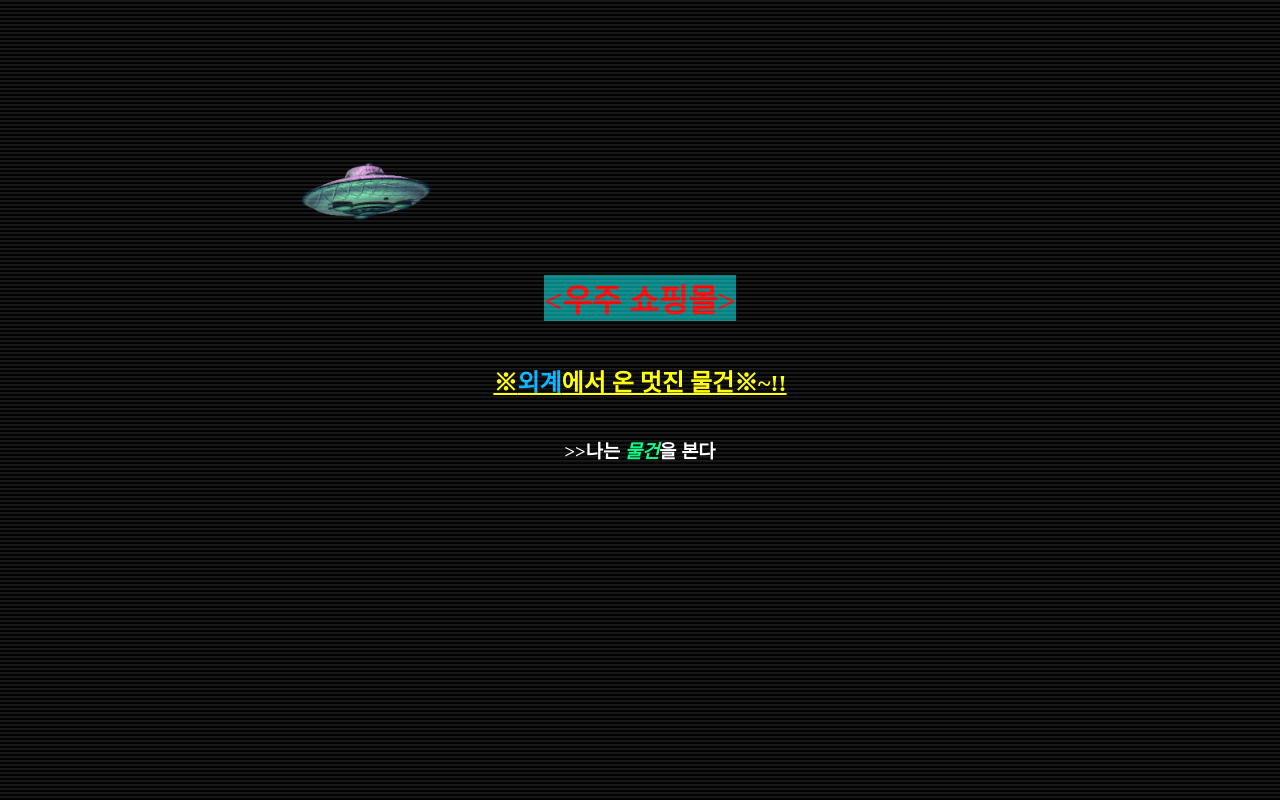
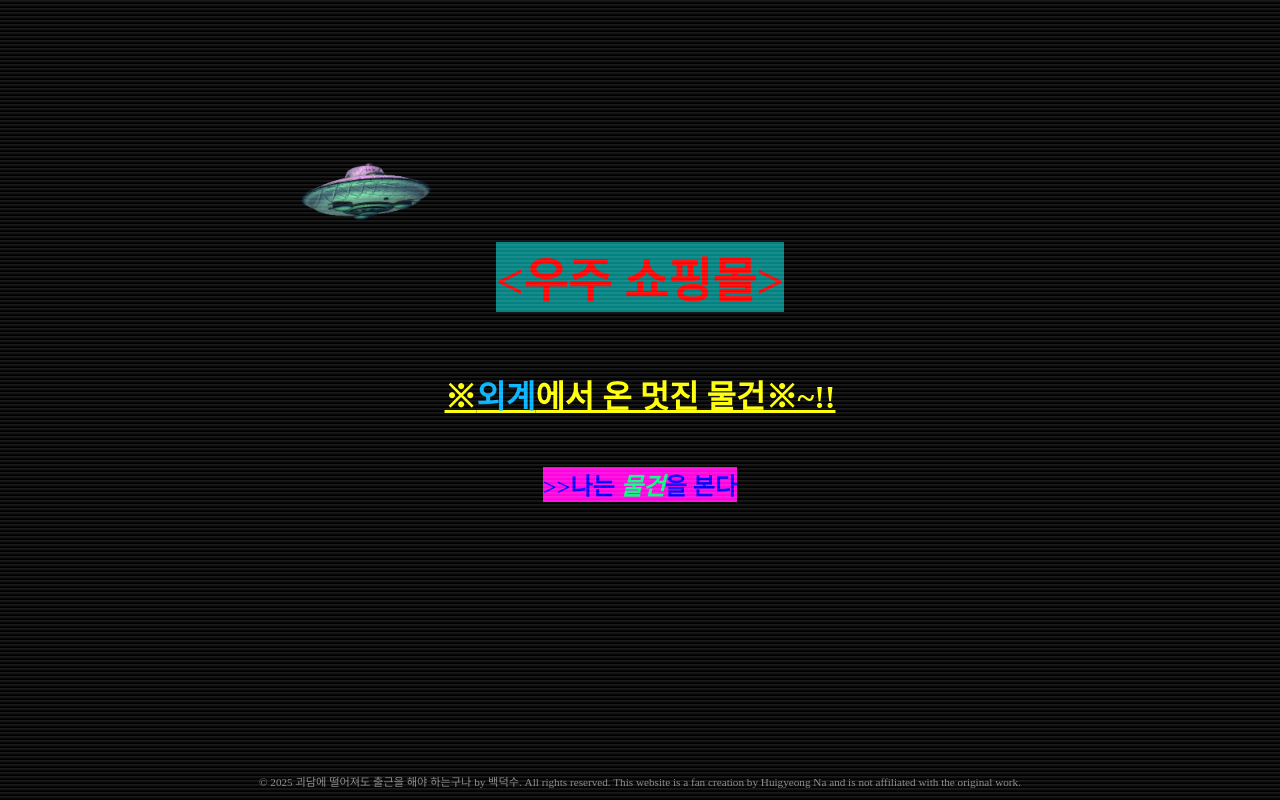
Before and after one commit to h1gyeon9/alien-shoppingmall, a plain HTML site: page index.html in a window 1280 px wide. Drawn offline with Linux system fonts and the light colour scheme.

Commit message:
footer 추가 및 index 페이지 폰트와 자잘한 디자인 수정

```diff
--- a/css/index.css
+++ b/css/index.css
@@ -12,12 +12,24 @@ main{
 
 #title{
     background-color: teal;
+    font-size: 3rem;
     color: red;
 }
 
 #introduction{
     text-decoration: underline;
+    font-size: 2rem;
     color: yellow;
+}
+
+#linktomall{
+    background-color: rgb(255, 0, 225);
+    font-size: 1.5rem;
+    color: rgb(0, 0, 255);
+}
+
+#colorChange{
+    animation: changeColor 1s infinite alternate;
 }
 
 @keyframes changeColor{
@@ -26,10 +38,6 @@ main{
     100% {color: rgb(0, 179, 255);}
 }
 
-#colorChange{
-    animation: changeColor 1s infinite alternate;
-}
-
 #ufogif{
     width: 10rem;
     position: absolute;
--- a/css/style.css
+++ b/css/style.css
@@ -36,3 +36,28 @@ a:hover{
     color: black;
     box-shadow: 3px 3px 0 rgb(0, 255, 255);
 }
+
+footer p{
+    text-align: center;
+    font-size: 0.7rem;
+    color: rgb(135, 135, 135);
+    width: 100%;
+    position: absolute;
+    bottom: 0;
+    left: 0;
+}
+
+footer a{
+    color: rgb(135, 135, 135);
+    font-style: normal;
+}
+
+footer a:hover{
+    color: rgb(135, 135, 135);
+    background: none;
+    box-shadow: none;
+}
+
+footer a:visited{
+    color: rgb(135, 135, 135);
+}
--- a/index.html
+++ b/index.html
@@ -21,7 +21,7 @@
     </main>
 
     <footer>
-
+        <p>&copy; 2025 괴담에 떨어져도 출근을 해야 하는구나 by 백덕수. All rights reserved. This website is a fan creation by <a href="https://github.com/h1gyeon9" target="_blank">Huigyeong Na</a> and is not affiliated with the original work.</p>
     </footer>
 
     <script>
```
